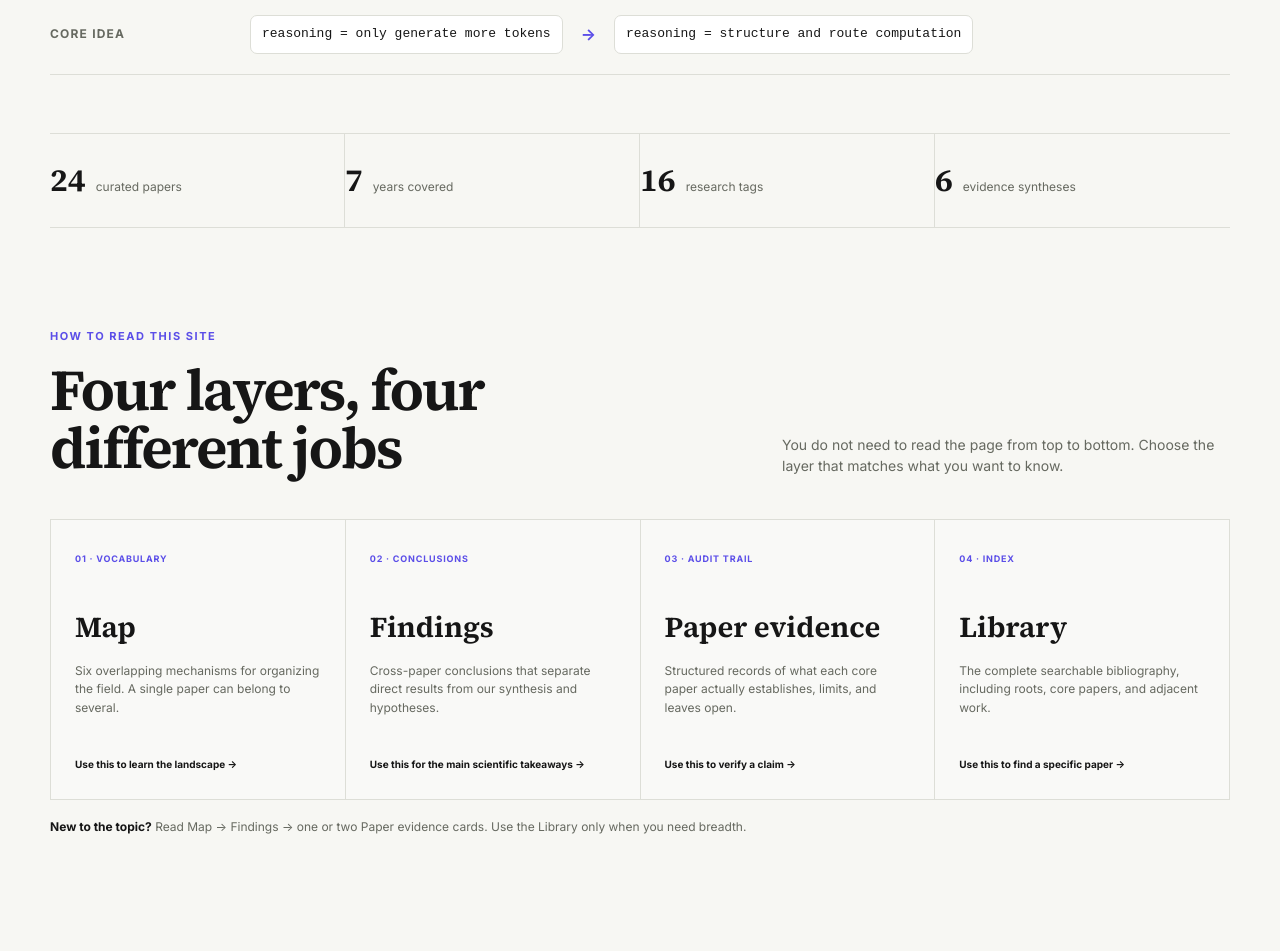
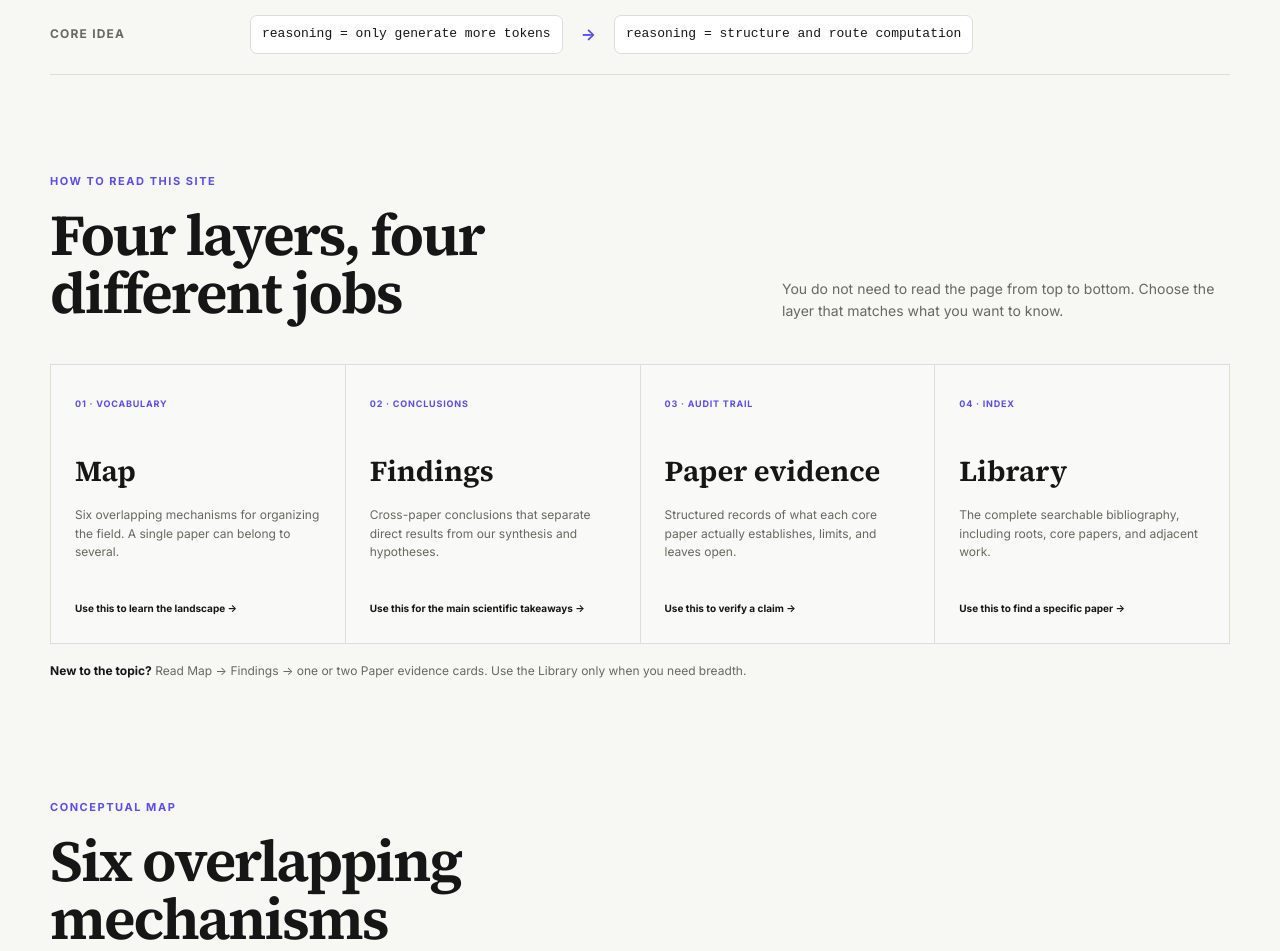
Before and after one commit to mkj69/flow_of_thoughs, a plain HTML site: page docs/index.html in a window 1280 px wide. Shown: the part 840-1791 px from the top of the page. Drawn offline with Linux system fonts and the light colour scheme.

Commit message:
Simplify homepage taxonomy framing

```diff
--- a/docs/app.js
+++ b/docs/app.js
@@ -163,11 +163,6 @@ async function init() {
   categories.forEach(c => els.category.insertAdjacentHTML('beforeend', `<option value="${c}">${niceTag(c)}</option>`));
   years.forEach(y => els.year.insertAdjacentHTML('beforeend', `<option value="${y}">${y}</option>`));
 
-  document.querySelector('#stat-papers').textContent = state.papers.length;
-  document.querySelector('#stat-years').textContent = new Set(state.papers.map(p => p.year)).size;
-  document.querySelector('#stat-categories').textContent = categories.length;
-  document.querySelector('#stat-insights').textContent = state.insights.length;
-
   [els.search, els.category, els.year, els.status].forEach(el => el.addEventListener('input', syncFilters));
   els.clear.addEventListener('click', () => {
     els.search.value = '';
--- a/docs/index.html
+++ b/docs/index.html
@@ -47,13 +47,6 @@
       </div>
     </section>
 
-    <section class="stats wrap" aria-label="database statistics">
-      <div><strong id="stat-papers">–</strong><span>curated papers</span></div>
-      <div><strong id="stat-years">–</strong><span>years covered</span></div>
-      <div><strong id="stat-categories">–</strong><span>research tags</span></div>
-      <div><strong id="stat-insights">–</strong><span>evidence syntheses</span></div>
-    </section>
-
     <section id="guide" class="section wrap guide-section">
       <div class="section-head">
         <div>
@@ -97,7 +90,6 @@
           <div class="eyebrow">Conceptual map</div>
           <h2>Six overlapping mechanisms</h2>
         </div>
-        <p>These are lenses, not separate fields. Ouro, for example, belongs to recurrent depth, latent reasoning, adaptive compute, and scaling at the same time.</p>
       </div>
       <div class="map-grid">
         <button class="map-card" data-filter="recurrent-depth">
--- a/docs/style.css
+++ b/docs/style.css
@@ -79,16 +79,11 @@ h1 em { color: var(--accent); font-style: normal; }
 .thesis-line { display: flex; align-items: center; gap: 18px; flex-wrap: wrap; }
 .thesis-line code { background: var(--paper); border: 1px solid var(--line); border-radius: 7px; padding: 8px 11px; font-size: 13px; }
 .arrow { color: var(--accent); font-weight: 700; }
-.stats { display: grid; grid-template-columns: repeat(4, 1fr); border-top: 1px solid var(--line); border-bottom: 1px solid var(--line); }
-.stats div { padding: 22px 0; border-right: 1px solid var(--line); display: flex; align-items: baseline; gap: 10px; }
-.stats div:last-child { border-right: 0; }
-.stats strong { font-family: "Source Serif 4", serif; font-size: 32px; }
-.stats span { font-size: 12px; color: var(--muted); }
 .section { padding: 100px 0; }
 .section-head { display: grid; grid-template-columns: 1.2fr .8fr; gap: 60px; align-items: end; margin-bottom: 42px; }
 .section-head h2 { font-family: "Source Serif 4", serif; font-size: clamp(36px, 5vw, 58px); line-height: 1; letter-spacing: -.035em; margin-bottom: 0; }
 .section-head > p { color: var(--muted); max-width: 500px; margin: 0; font-size: 14px; }
-.guide-section { padding-bottom: 18px; }
+.guide-section { padding-top: 40px; padding-bottom: 18px; }
 .guide-grid { display: grid; grid-template-columns: repeat(4, 1fr); border-top: 1px solid var(--line); border-left: 1px solid var(--line); }
 .guide-grid a { min-height: 250px; padding: 24px; border-right: 1px solid var(--line); border-bottom: 1px solid var(--line); text-decoration: none; background: rgba(255,255,255,.28); }
 .guide-grid a:hover { background: var(--paper); }
@@ -181,15 +176,13 @@ footer { border-top: 1px solid var(--line); padding: 34px 0 50px; font-size: 12p
   .searchbox { grid-column: 1 / -1; }
   .paper { grid-template-columns: 64px 1fr; }
   .paper-meta { grid-column: 2; }
-  .stats { grid-template-columns: 1fr 1fr; }
-  .stats div:nth-child(2) { border-right: 0; }
-  .stats div:nth-child(-n+2) { border-bottom: 1px solid var(--line); }
 }
 @media (max-width: 620px) {
   .wrap { width: min(calc(100% - 28px), var(--max)); }
   .topbar { height: 60px; padding: 0 14px; }
   .hero { padding-top: 76px; }
   .section { padding: 74px 0; }
+  .guide-section { padding-top: 30px; }
   .guide-grid, .map-grid, .question-grid, .path-grid { grid-template-columns: 1fr; }
   .filters { grid-template-columns: 1fr; }
   .searchbox { grid-column: auto; }
```
